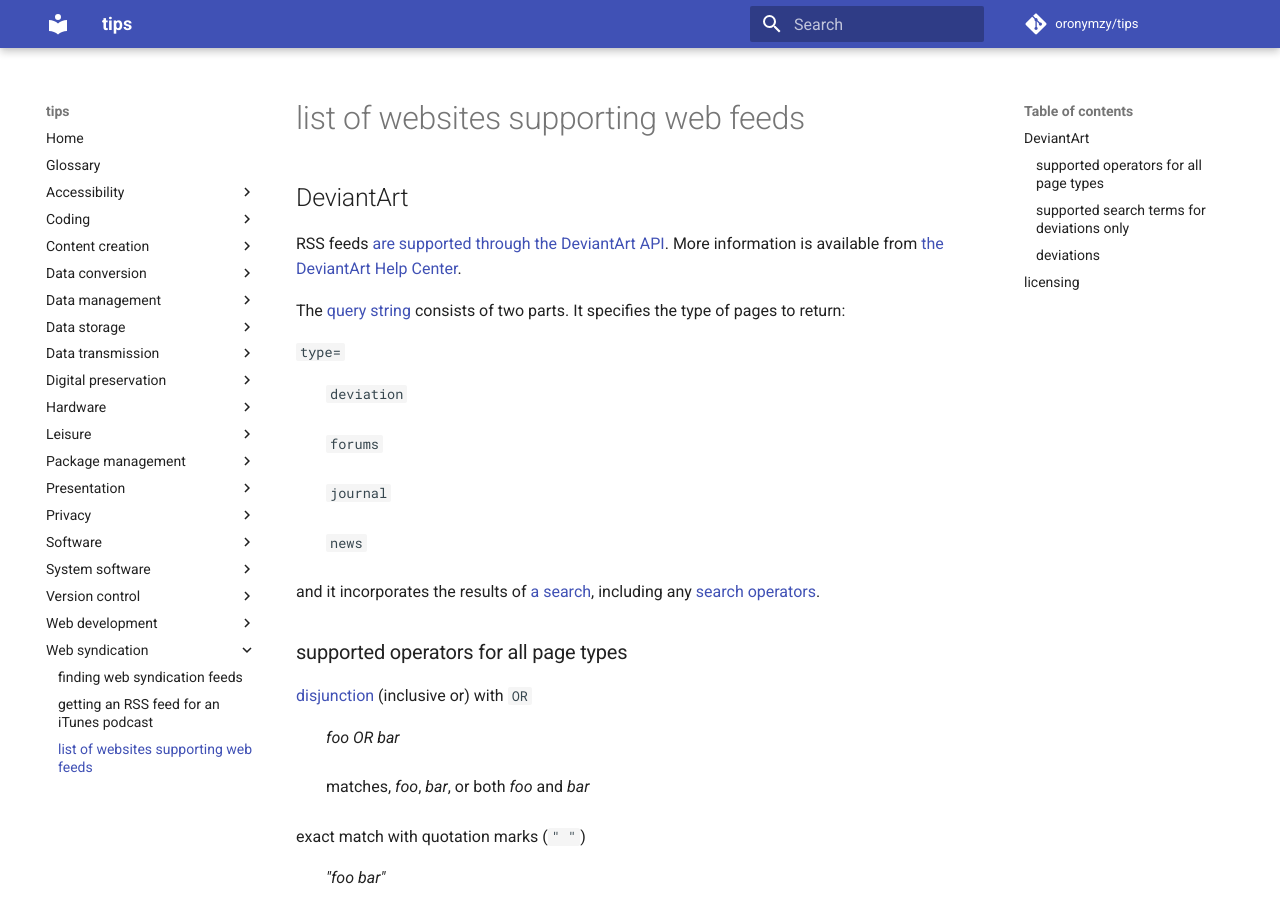
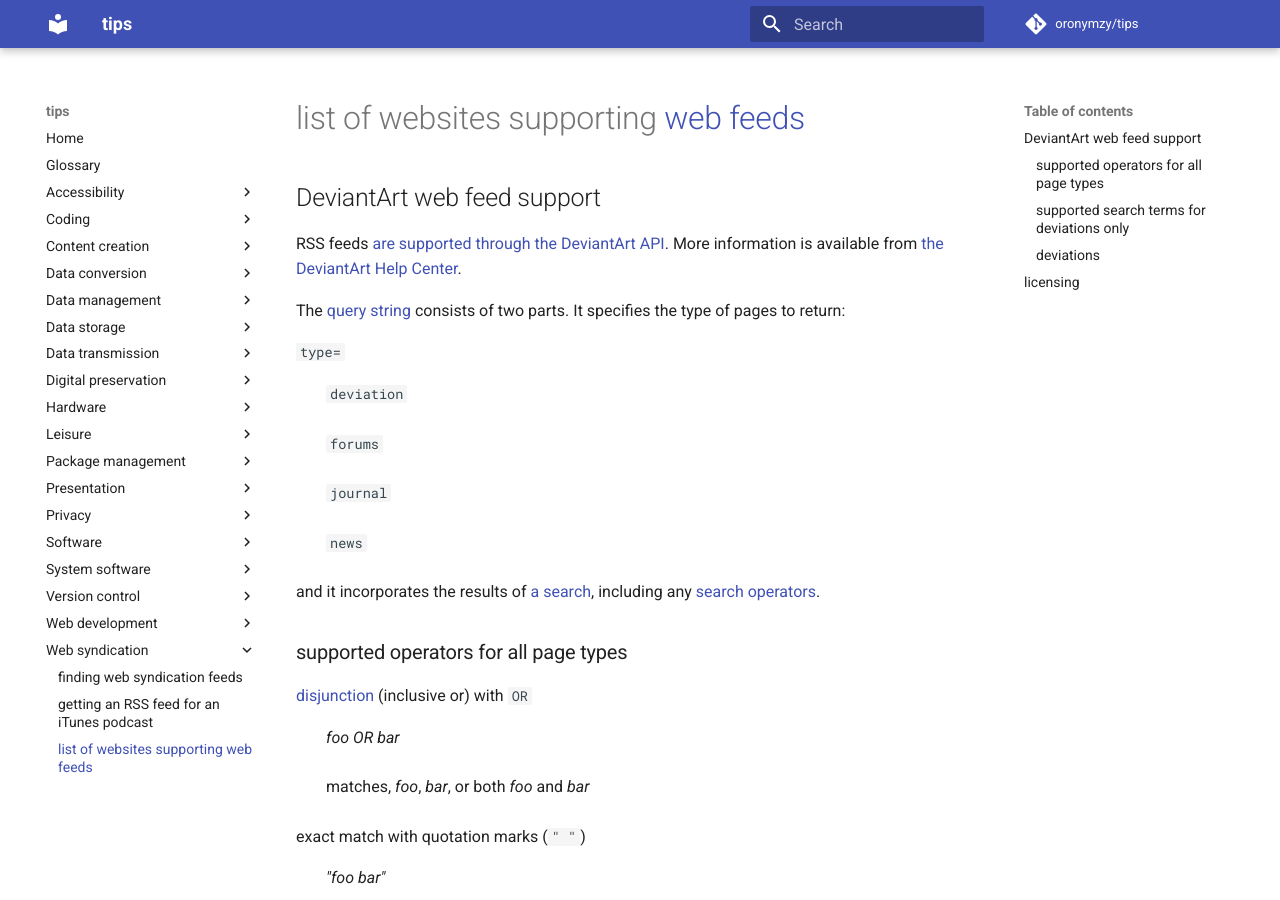
Before and after one commit to oronymzy/tips, an MkDocs documentation site: the page built from docs/lstwswf.md, in a window 1280 px wide and 900 px high. Built offline with MkDocs 1.6.1 and Material for MkDocs 9.7.7, drawn with Linux system fonts in a browser that asks for light colours; comment, search, counter and statistics services are not loaded.

Commit message:
Add heading link, change heading

```diff
--- a/docs/lstwswf.md
+++ b/docs/lstwswf.md
@@ -1,6 +1,6 @@
-# list of websites supporting web feeds
+# list of websites supporting [web feeds]
 
-## DeviantArt
+## DeviantArt web feed support
 RSS feeds [are supported through the DeviantArt API](https://www.deviantart.com/developers/rss). More information is available from [the DeviantArt Help Center](https://www.deviantartsupport.com/en/article/how-do-i-use-rss-feeds).
 
 The [query string](https://en.wikipedia.org/wiki/Query_string) consists of two parts. It specifies the type of pages to return:
@@ -70,3 +70,5 @@ Use `http://backend.deviantart.com/rss.xml?type=deviation&q=by:foobar+sort:time`
 
 ## licensing
 **No rights reserved: [CC0 1.0](https://creativecommons.org/publicdomain/zero/1.0/).**
+
+[web feeds]: https://en.wikipedia.org/wiki/Web_feed
```
